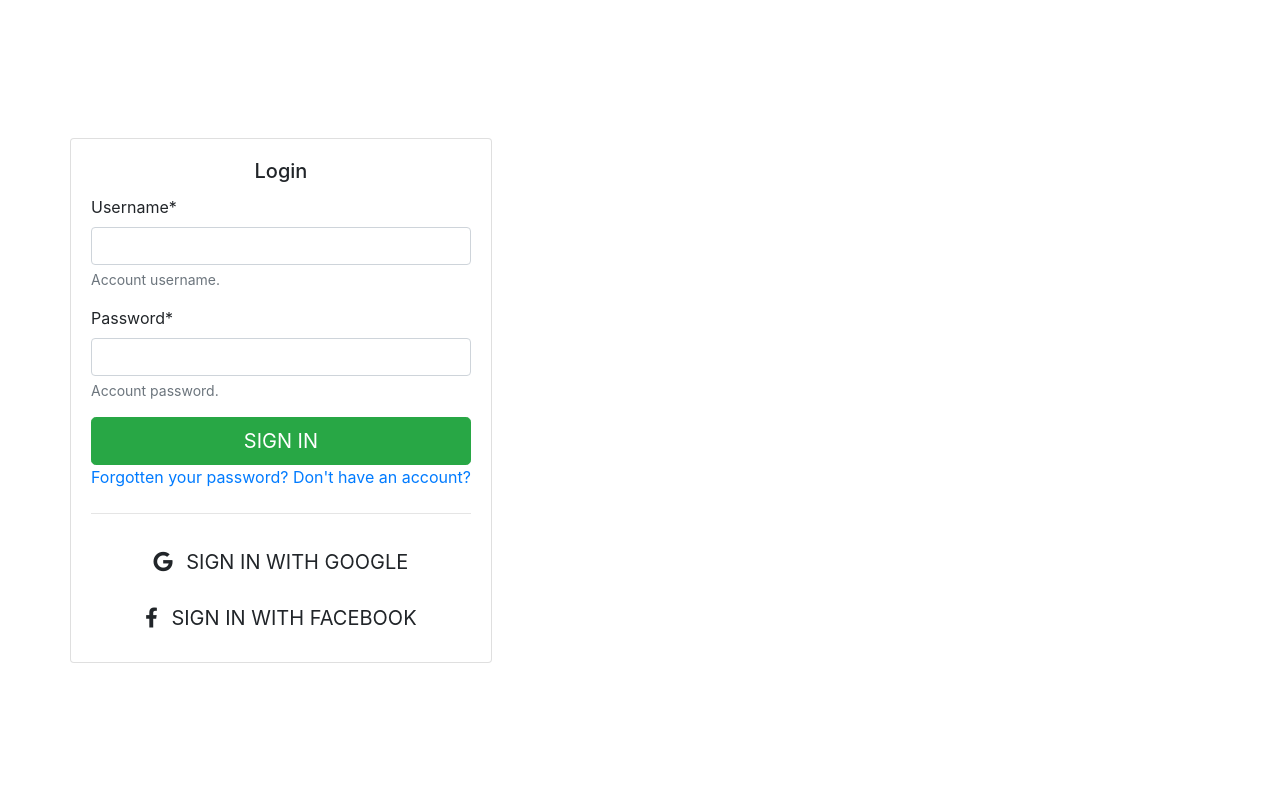
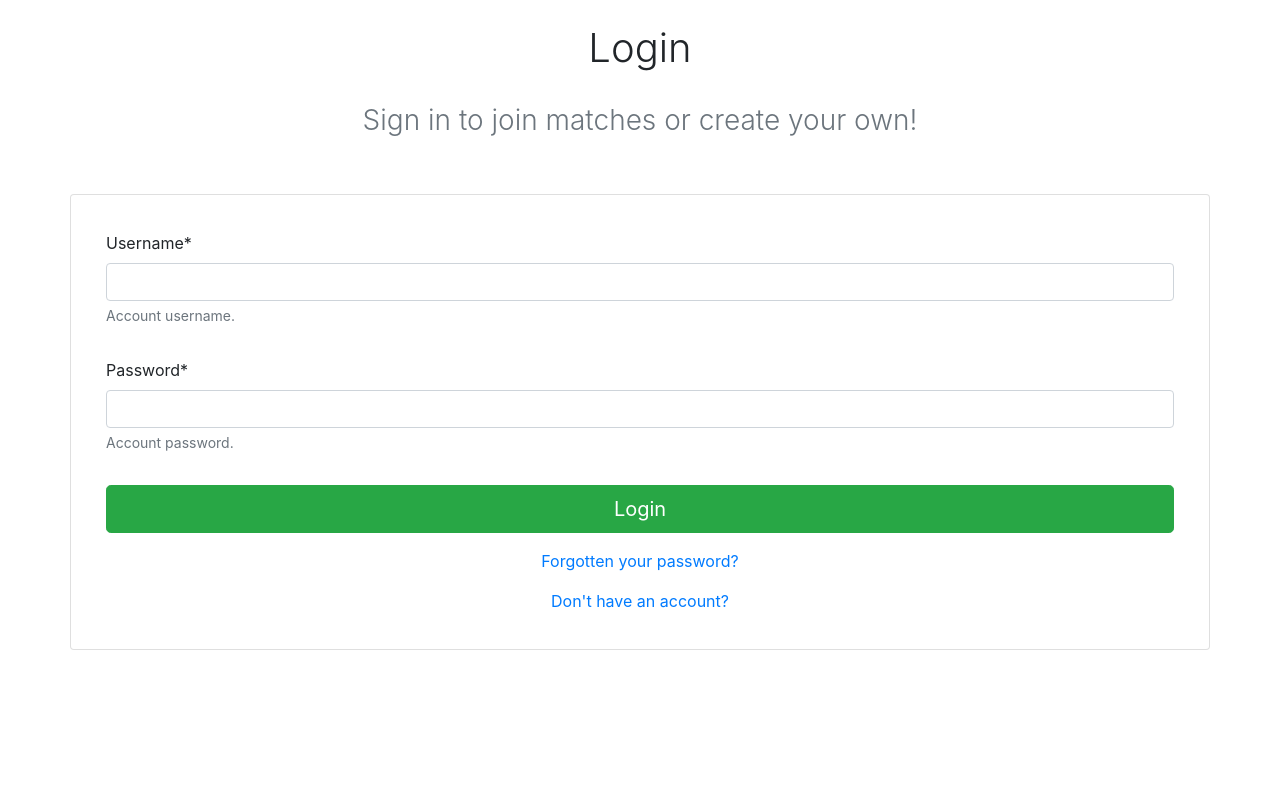
Before and after one commit to dans-acc/kitup-assignment, a Django app: page /login/ in a window 1280 px wide. Shown: the part 56-856 px from the top of the page. After the commit the page ends 706 px from the top, so only its background shows below. Run offline with Django 3.2, Linux system fonts and the light colour scheme; some libraries are stand-ins or nearby versions.

Commit message:
Modified user_login.html

```diff
--- a/templates/kitup/user_login.html
+++ b/templates/kitup/user_login.html
@@ -10,36 +10,53 @@
 <!-- Override the content block for the page. -->
 {% block content_block %}
 
-	<!--
-	<div class="container d-flex min-vh-100">
-		<div class="row justify-content-center align-self-center">
-			<div class="card card-signin my-5">
+
+<!-- Define the body of the registration page. -->
+<div class="container mx-auto my-4">
+
+	<!-- Define the heading for the page. -->
+	<div class="row">
+		<div class="col-lg-12 text-center">
+			<h1 class="font-weight-light">Login</h1><br>
+			<h3 class="font-weight-light text-muted">Sign in to join matches or create your own!</h3>
+		</div>
+
+	<!-- Separate the form from the title. -->
+	<hr class="my-4">
+		<div class="card card-signin col-lg-12 mx-auto my-5">
 			<div class="card-body">
-						<h5 class="card-title text-center">Login</h5>
-						<form class="form-signin">
+				<form id = "user_login_form" method = "post" action="{% url 'kitup:user_login' %}" enctype="multipart/form-data">
 
 					{% csrf_token %}
-							{{ user_login_form | crispy}}
+					<div class="row my-3">
+						<div class="col"> {{ user_login_form.username | as_crispy_field }} </div>
+					</div>
 
+					<div class="row my-3">
+						<div class="col"> {{ user_login_form.password | as_crispy_field }} </div>
+					</div>
 
-							<button class="btn btn-lg btn-success btn-block text-uppercase" type="submit">Sign in</button>
+					<button class="btn btn-lg btn-success btn-block" type="submit">Login</button>
 
+					<div class="row my-3">
+						<div class="col text-center">
 							<a href="">Forgotten your password?</a>
-							<a href="">Don't have an account?</a>
+						</div>
+					</div>
 
-
-							<hr class="my-4">
-							<button class="btn btn-lg btn-google btn-block text-uppercase" type="submit"><i class="fab fa-google mr-2"></i> Sign in with Google</button>
-							<button class="btn btn-lg btn-facebook btn-block text-uppercase" type="submit"><i class="fab fa-facebook-f mr-2"></i> Sign in with Facebook</button>
+					<div class="row my-3">
+						<div class="col text-center">
+							<a href="{% url 'kitup:user_register' %}">Don't have an account?</a>
+						</div>
+					</div>
 
 				</form>
 			</div>
 		</div>
 </div>
-	</div>
--->
 
-<!-- The container holding the login box. -->
+
+<!--
 <div class="container d-flex min-vh-100">
 	<div class="row justify-content-center align-self-center">
         <div class="card card-signin my-5">
@@ -65,6 +82,6 @@
 		</div>
     </div>
 </div>
-
+-->
 
 {% endblock %}
```
Lines whose indentation alone changed are shown as unchanged.
